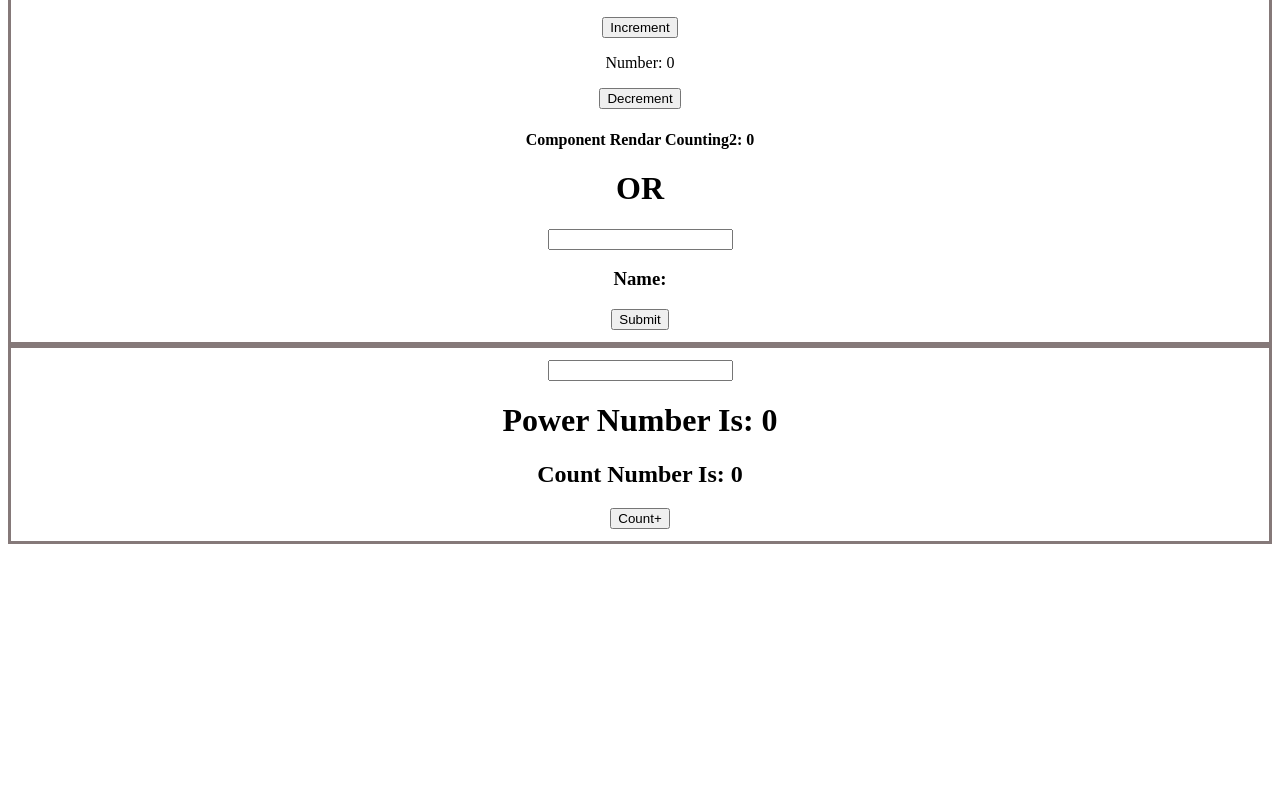
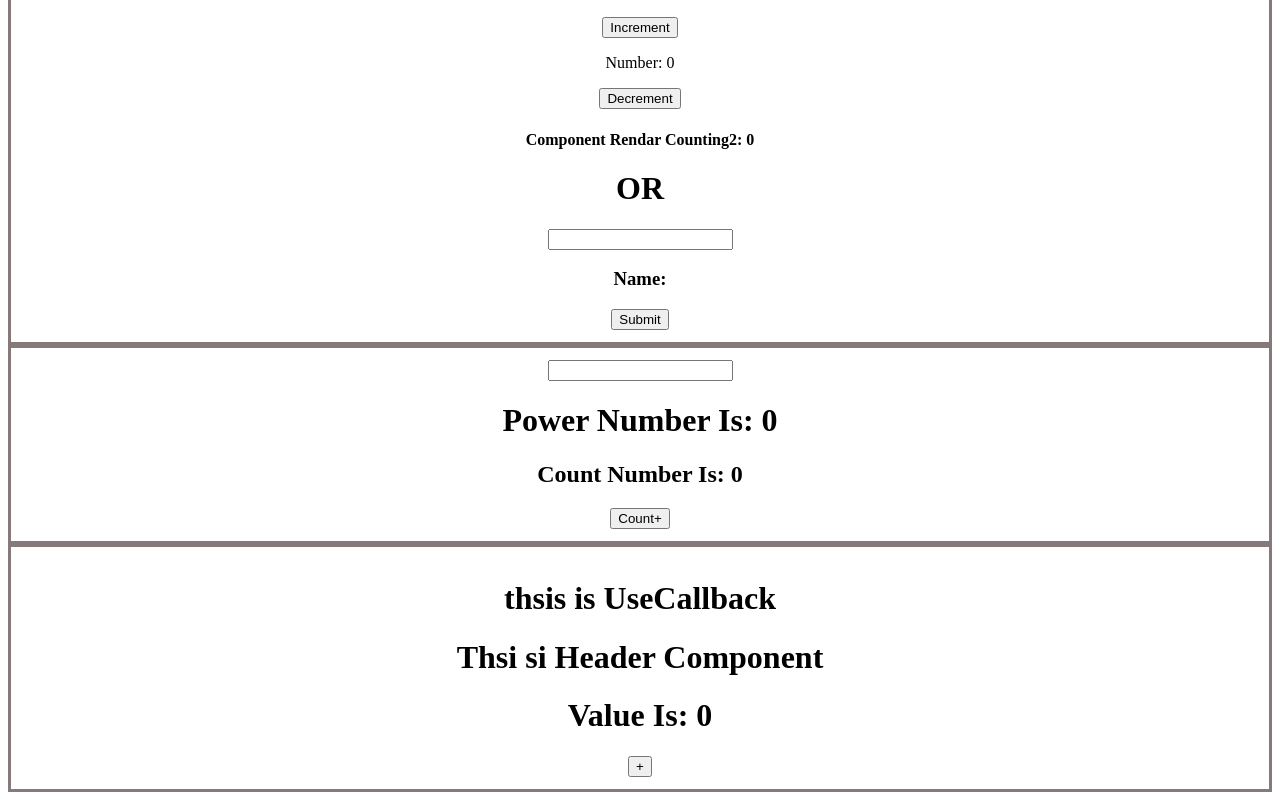
Before and after one commit to Rumon-Sarker/react-all-hooks, a React (Vite) app: page / in a window 1280 px wide. Shown: the part 518-1318 px from the top of the page. Before the commit the page ends 1070 px from the top, so only its background shows below. Built offline with nearby package versions, Linux system fonts and the light colour scheme.

Commit message:
useCallback hooks

```diff
--- /dev/null
+++ b/src/All-Hooks/Navbar.jsx
@@ -0,0 +1,13 @@
+import React from "react";
+
+
+const Navbar = () => {
+    console.log("Component Rendaring")
+    return (
+        <div>
+            <h1>Thsi si Header Component</h1>
+        </div>
+    );
+};
+
+export default React.memo(Navbar);
--- a/src/All-Hooks/UseCallback/UseCallback.jsx
+++ b/src/All-Hooks/UseCallback/UseCallback.jsx
@@ -1,9 +1,29 @@
-import React from 'react';
+import { useCallback, useState } from "react";
+import Navbar from "../Navbar";
+
 
 const UseCallback = () => {
+    const [value, setValue] = useState(0);
+
+    // without useCallback Hooks
+    // const number = () => {
+
+    // }
+
+    // with useCallback Hooks
+    const number = useCallback(() => {
+
+    }, [])
+
     return (
-        <div>
+        <div className="bodyStyle">
             <h1> thsis is UseCallback </h1>
+            <Navbar number={number} />
+
+            <h1>Value Is: {value}</h1>
+            <button onClick={() => setValue(value + 1)}>+</button>
+
+
         </div>
     );
 };
--- a/src/All-Hooks/UseMemo/UseMemo.jsx
+++ b/src/All-Hooks/UseMemo/UseMemo.jsx
@@ -20,10 +20,6 @@ const UseMemo = () => {
     }, [value]);
 
 
-
-
-
-
     return (
         <div className="bodyStyle">
 
--- a/src/App.jsx
+++ b/src/App.jsx
@@ -17,7 +17,7 @@ function App() {
       <UseEffect />
       <UseRef />
       <UseMemo />
-      {/* <UseCallback /> */}
+      <UseCallback />
       {/* <UseContext /> */}
       {/* <UseReducer /> */}
       {/* <UseLayoutEffect /> */}
```
